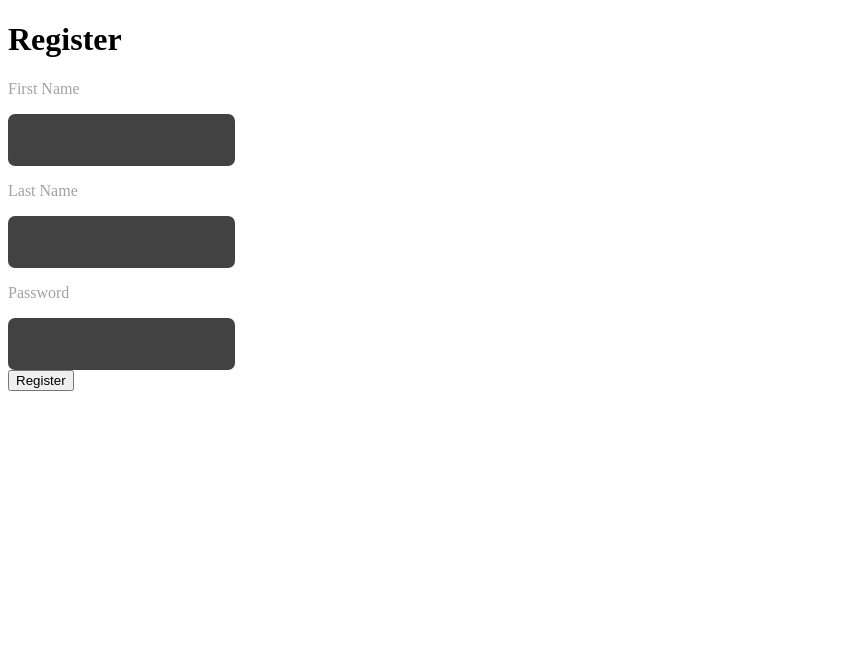
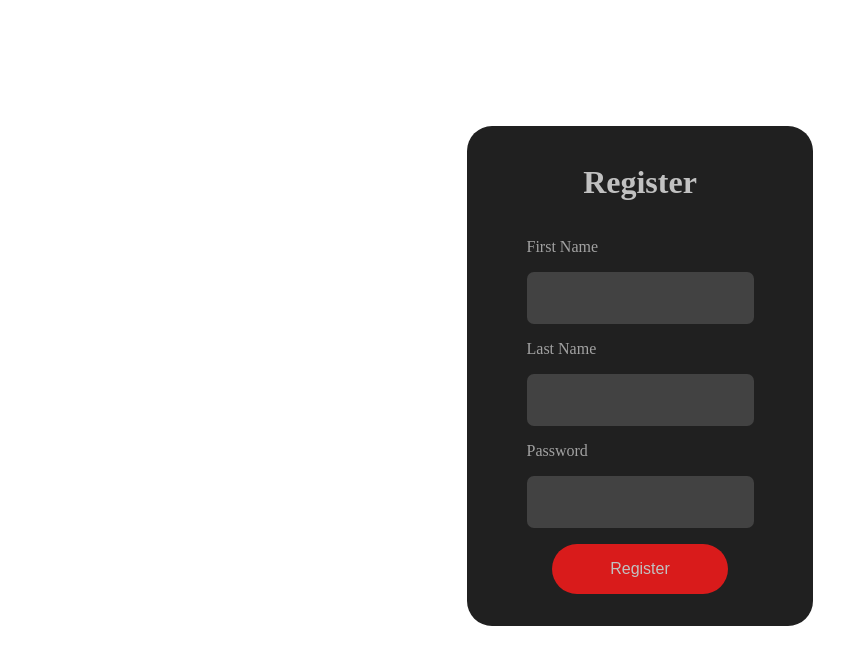
Before and after one commit to WiktorM413/meeting-scheduling-platform, a React (Vite) app in the folder frontend/: page /register in a window 1280 px wide. Shown: the top 664 px of the page, without its empty margins (0-868 px from the left). Built offline with nearby package versions, Linux system fonts and the light colour scheme.

Commit message:
Add style for register form

```diff
--- a/frontend/src/Home/Register.tsx
+++ b/frontend/src/Home/Register.tsx
@@ -1,4 +1,4 @@
-import "./style.css";
+import "./style.scss";
 import { useState } from "react";
 import { api } from "../api/client";
 import FormField from "../Components/FormField";
@@ -31,7 +31,7 @@ export default function Register()
 	}
 
 	return (
-		<>
+		<div className="msp-register">
 			<h1>Register</h1>
 			<div className="msp-register-form">
 				<FormField label="First Name" value={firstname} setter={setFirstname}/>
@@ -40,9 +40,9 @@ export default function Register()
 				<button className="msp-register-submit" onClick={SubmitData}>Register</button>
 
 				<div className="msp-small-text">
-					<p color={response?.type === "error" ? "red" : "green"}>{response?.message}</p>
+					<p color={response?.type === "error" ? "msp-success" : "msp-error"}>{response?.message}</p>
 				</div>
 			</div>
-		</>
+		</div>
 	);
 }
--- /dev/null
+++ b/frontend/src/Home/style.scss
@@ -0,0 +1,41 @@
+$font-light: rgb(193, 193, 193);
+
+.msp-register
+{
+	background-color: rgb(32, 32, 32);
+	display: flex;
+	justify-content: center;
+	align-items: center;
+	flex-direction: column;
+	width: 27vw;
+	margin: auto;
+	margin-top: 10%;
+	padding-top: 2vh;
+	padding-bottom: 2vh;
+	border-radius: 25px;
+
+	h1
+	{
+		color: $font-light;
+	}
+}
+
+.msp-register-form
+{
+	display: flex;
+	justify-content: center;
+	align-items: center;
+	flex-direction: column;
+
+	button
+	{
+		border: none;
+		background-color: rgb(217, 27, 27);
+		margin-top: 2vh;
+		padding: 2vh;
+		width: 22vh;
+		border-radius: 40px;
+		font-size: 2vh;
+		color: $font-light;
+	}
+}
```
Also changed, not shown: frontend/src/Home/style.css (deleted).
